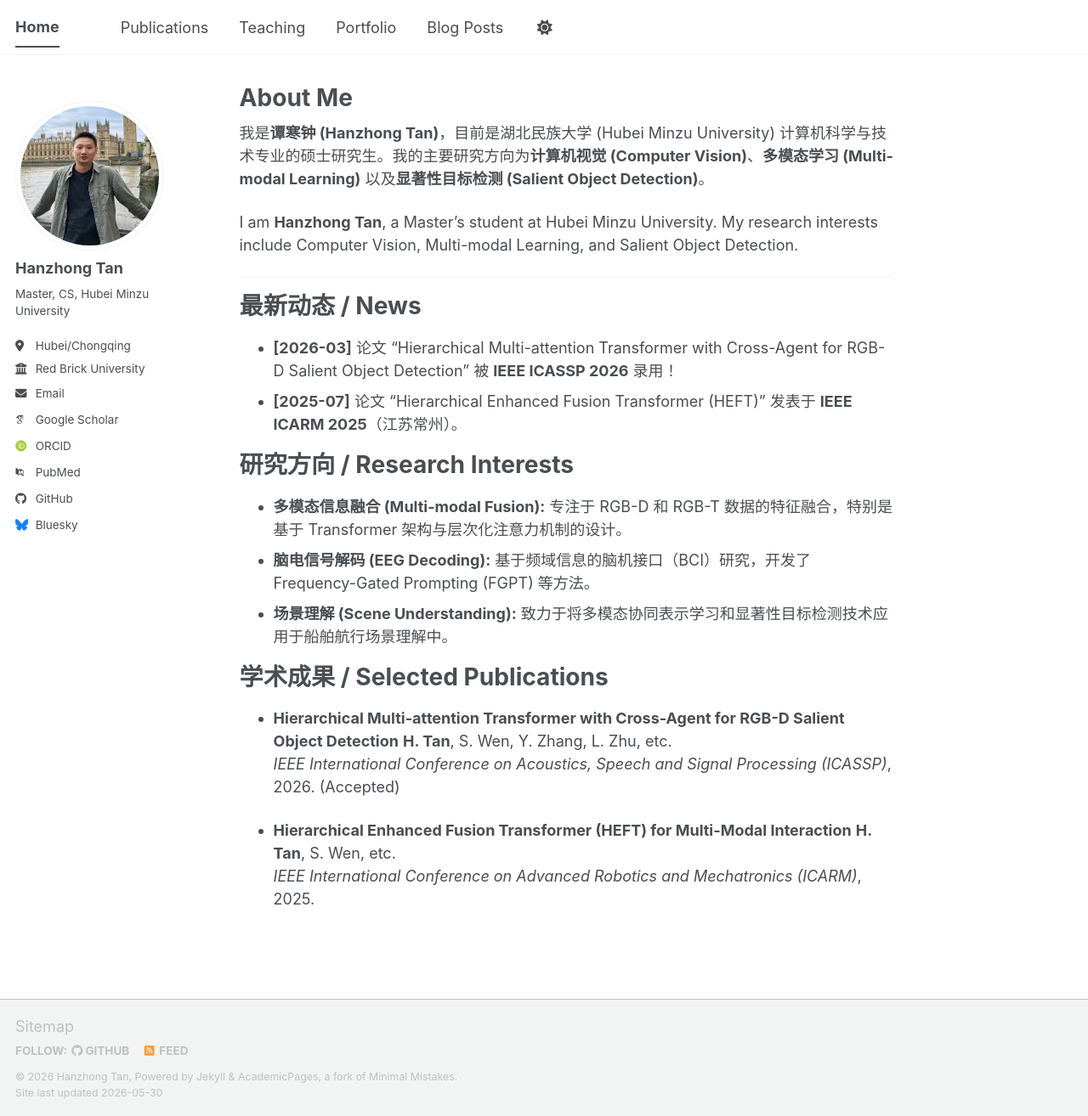
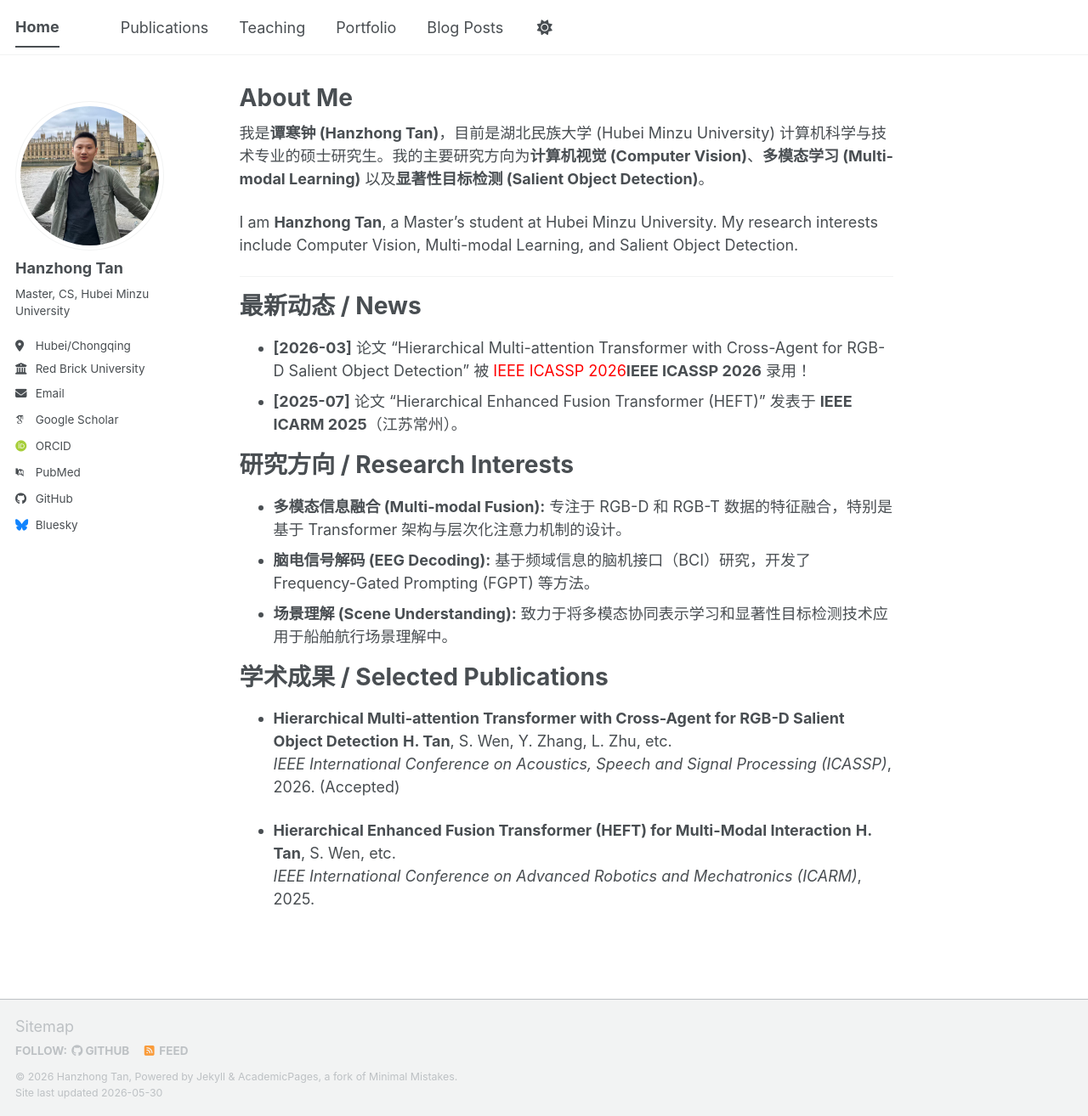
Before and after one commit to liangjiaxiaoqi/liangjiaxiaoqi.github.io, a Jekyll site: the page built from _pages/about.md, in a window 1280 px wide and 1314 px high. Shown: the whole window at 85% size. Built offline with Jekyll 4.4.1, drawn with Linux system fonts in a browser that asks for light colours; some web fonts are replaced; a script bundle is joined from its source files by our own code; library files that are not in the unit come from our copies.

Commit message:
Update about.md

```diff
--- a/_pages/about.md
+++ b/_pages/about.md
@@ -15,7 +15,7 @@ I am **Hanzhong Tan**, a Master's student at Hubei Minzu University. My research
 
 最新动态 / News
 ======
-* **[2026-03]** 论文 "Hierarchical Multi-attention Transformer with Cross-Agent for RGB-D Salient Object Detection" 被 **IEEE ICASSP 2026** 录用！
+* **[2026-03]** 论文 "Hierarchical Multi-attention Transformer with Cross-Agent for RGB-D Salient Object Detection" 被 <font color="red">IEEE ICASSP 2026</font>**IEEE ICASSP 2026** 录用！
 * **[2025-07]** 论文 "Hierarchical Enhanced Fusion Transformer (HEFT)" 发表于 **IEEE ICARM 2025**（江苏常州）。
 
 研究方向 / Research Interests
```
